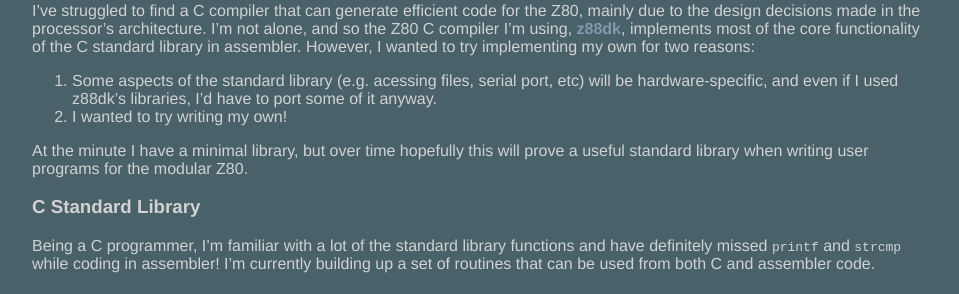
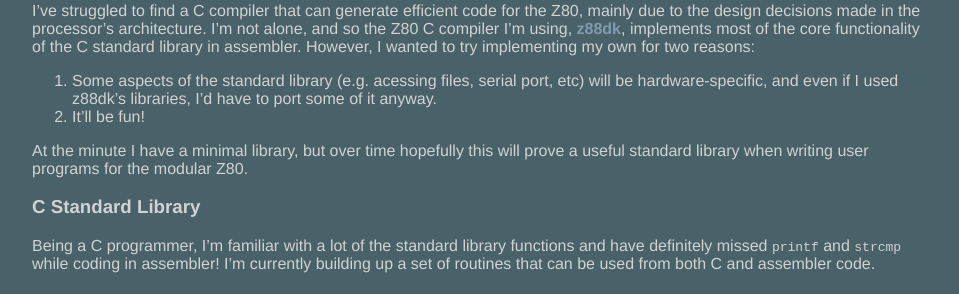
Before and after one commit to jayvalentine/jayvalentine.github.io, a Jekyll site: the page built from modularz80/stdlib.md, in a window 1280 px wide. Shown: the part 417-711 px from the top of the page, without its empty margins (160-1119 px from the left). Built offline with Jekyll 4.4.1, drawn with Linux system fonts in a browser that asks for light colours.

Commit message:
Minor wording changes

```diff
--- a/modularz80/stdlib.md
+++ b/modularz80/stdlib.md
@@ -10,7 +10,7 @@ architecture. I'm not alone, and so the Z80 C compiler I'm using, [z88dk](https:
 However, I wanted to try implementing my own for two reasons:
 
 1. Some aspects of the standard library (e.g. acessing files, serial port, etc) will be hardware-specific, and even if I used z88dk's libraries, I'd have to port some of it anyway.
-2. I wanted to try writing my own!
+2. It'll be fun!
 
 At the minute I have a minimal library, but over time hopefully this will prove a useful standard library when writing user programs for the modular Z80.
 
```
